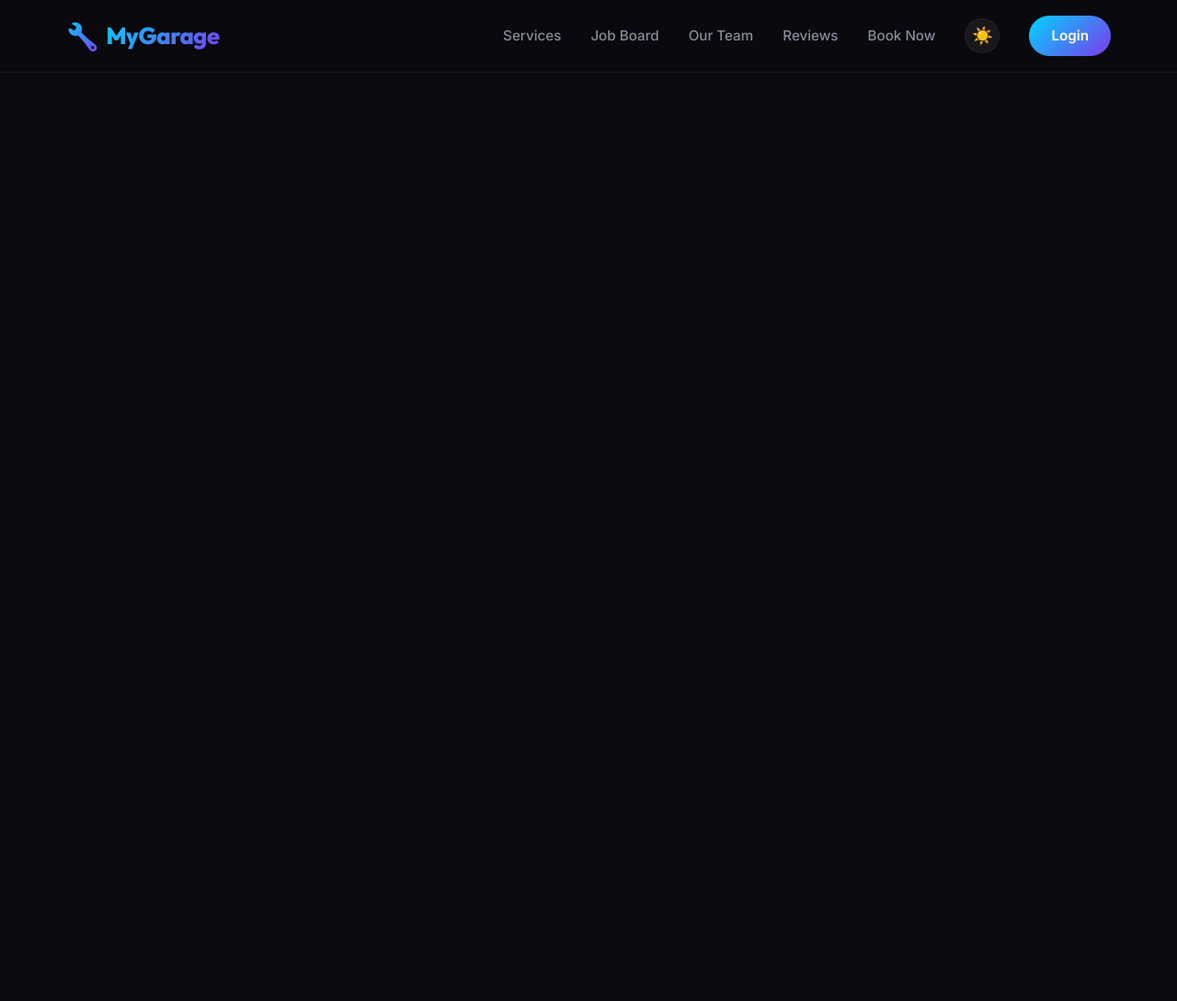
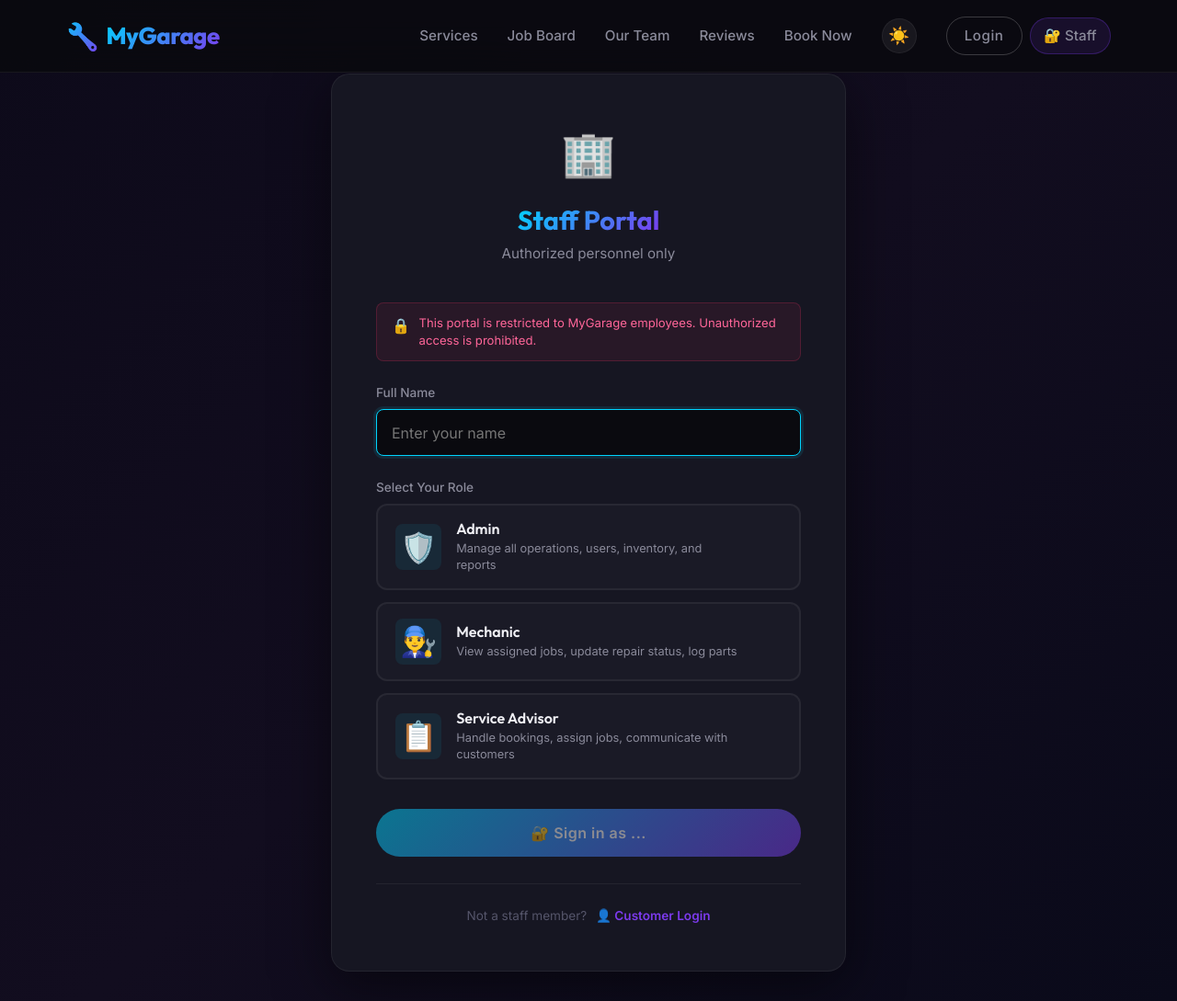
Before and after one commit to Thiva123-ab/My_Garage-, a React (Vite) app in the folder frontend/: page /staff-login in a window 1280 px wide. Shown: the whole page at 92% size. Before the commit the page ends 800 px from the top, so only its background shows below. Built offline with nearby package versions, Linux system fonts and the light colour scheme.

Commit message:
feat: implement role-based staff authentication and protected dashboard routing

```diff
--- a/frontend/src/App.jsx
+++ b/frontend/src/App.jsx
@@ -4,8 +4,10 @@ import { ThemeProvider } from './context/ThemeContext.jsx';
 import { AuthProvider } from './context/AuthContext.jsx';
 import { BookingProvider } from './context/BookingContext.jsx';
 import Navbar from './components/Navbar';
+import StaffRoute from './components/StaffRoute';
 import HomePage from './pages/HomePage';
 import LoginPage from './pages/LoginPage';
+import StaffLoginPage from './pages/StaffLoginPage';
 import DashboardPage from './pages/DashboardPage';
 
 function App() {
@@ -16,9 +18,20 @@ function App() {
           <Router>
             <Navbar />
             <Routes>
+              {/* Public routes */}
               <Route path="/" element={<HomePage />} />
               <Route path="/login" element={<LoginPage />} />
-              <Route path="/dashboard" element={<DashboardPage />} />
+
+              {/* Staff-only route — customers are blocked */}
+              <Route path="/staff-login" element={<StaffLoginPage />} />
+              <Route
+                path="/dashboard"
+                element={
+                  <StaffRoute>
+                    <DashboardPage />
+                  </StaffRoute>
+                }
+              />
             </Routes>
           </Router>
         </BookingProvider>
--- a/frontend/src/components/Navbar.jsx
+++ b/frontend/src/components/Navbar.jsx
@@ -1,7 +1,7 @@
 import React, { useState } from 'react';
 import { Link, useLocation, useNavigate } from 'react-router-dom';
 import { useTheme } from '../context/ThemeContext.jsx';
-import { useAuth, ROLES, ROLE_INFO } from '../context/AuthContext.jsx';
+import { useAuth, ROLES, ROLE_INFO, isStaffRole } from '../context/AuthContext.jsx';
 
 const Navbar = () => {
   const [menuOpen, setMenuOpen] = useState(false);
@@ -11,6 +11,7 @@ const Navbar = () => {
   const navigate = useNavigate();
 
   const isDashboard = location.pathname === '/dashboard';
+  const isStaff = isLoggedIn && isStaffRole(user?.role);
 
   const handleLogout = () => {
     logout();
@@ -27,19 +28,19 @@ const Navbar = () => {
         </Link>
 
         <div className={`navbar-links ${menuOpen ? 'open' : ''}`}>
-          {/* Customer / public nav */}
-          {(!isLoggedIn || user?.role === ROLES.CUSTOMER) && !isDashboard && (
+          {/* Public / Customer nav links */}
+          {!isStaff && (
             <>
-              <a href="#services" onClick={() => setMenuOpen(false)}>Services</a>
-              <a href="#job-board" onClick={() => setMenuOpen(false)}>Job Board</a>
-              <a href="#team" onClick={() => setMenuOpen(false)}>Our Team</a>
-              <a href="#testimonials" onClick={() => setMenuOpen(false)}>Reviews</a>
-              <a href="#booking" onClick={() => setMenuOpen(false)}>Book Now</a>
+              <a href="/#services" onClick={() => setMenuOpen(false)}>Services</a>
+              <a href="/#job-board" onClick={() => setMenuOpen(false)}>Job Board</a>
+              <a href="/#team" onClick={() => setMenuOpen(false)}>Our Team</a>
+              <a href="/#testimonials" onClick={() => setMenuOpen(false)}>Reviews</a>
+              <a href="/#booking" onClick={() => setMenuOpen(false)}>Book Now</a>
             </>
           )}
 
-          {/* Dashboard nav for staff roles */}
-          {isLoggedIn && user?.role !== ROLES.CUSTOMER && (
+          {/* Staff nav links */}
+          {isStaff && (
             <>
               <Link to="/" onClick={() => setMenuOpen(false)}>Home</Link>
               <Link to="/dashboard" onClick={() => setMenuOpen(false)}>Dashboard</Link>
@@ -56,20 +57,35 @@ const Navbar = () => {
             {theme === 'dark' ? '☀️' : '🌙'}
           </button>
 
-          {/* Auth */}
+          {/* Auth section */}
           {isLoggedIn ? (
             <div className="nav-user-menu">
-              <div className="nav-user-badge" style={{ '--role-color': ROLE_INFO[user.role]?.color || '#00d4ff' }}>
+              <div
+                className="nav-user-badge"
+                style={{ '--role-color': ROLE_INFO[user.role]?.color || '#00d4ff' }}
+              >
                 <span className="nav-user-icon">{ROLE_INFO[user.role]?.icon}</span>
                 <span className="nav-user-name">{user.name}</span>
-                <span className="nav-user-role">{ROLE_INFO[user.role]?.label}</span>
+                <span
+                  className="nav-user-role"
+                  style={{ background: `${ROLE_INFO[user.role]?.color}20`, color: ROLE_INFO[user.role]?.color }}
+                >
+                  {ROLE_INFO[user.role]?.label}
+                </span>
               </div>
               <button className="btn btn-sm btn-outline nav-logout" onClick={handleLogout}>
                 Logout
               </button>
             </div>
           ) : (
-            <Link to="/login" className="nav-cta" onClick={() => setMenuOpen(false)}>Login</Link>
+            <div className="nav-auth-buttons">
+              <Link to="/login" className="btn btn-sm btn-outline" id="customer-login-btn" onClick={() => setMenuOpen(false)}>
+                Login
+              </Link>
+              <Link to="/staff-login" className="staff-portal-btn" id="staff-login-btn" onClick={() => setMenuOpen(false)}>
+                🔐 Staff
+              </Link>
+            </div>
           )}
         </div>
 
--- /dev/null
+++ b/frontend/src/components/StaffRoute.jsx
@@ -0,0 +1,25 @@
+import React from 'react';
+import { Navigate } from 'react-router-dom';
+import { useAuth, isStaffRole } from '../context/AuthContext.jsx';
+
+/**
+ * StaffRoute — Only allows staff roles (admin, mechanic, service_advisor).
+ * Customers are redirected to the home page.
+ * Unauthenticated users are redirected to staff login.
+ */
+const StaffRoute = ({ children }) => {
+  const { user, isLoggedIn } = useAuth();
+
+  if (!isLoggedIn) {
+    return <Navigate to="/staff-login" replace />;
+  }
+
+  if (!isStaffRole(user.role)) {
+    // Customer tried to access staff dashboard — send them home
+    return <Navigate to="/" replace />;
+  }
+
+  return children;
+};
+
+export default StaffRoute;
--- a/frontend/src/index.css
+++ b/frontend/src/index.css
@@ -1285,6 +1285,137 @@ h1, h2, h3, h4, h5, h6 {
 }
 
 /* ============================================================
+   STAFF PORTAL & CUSTOMER LOGIN EXTRAS
+   ============================================================ */
+
+/* Nav auth buttons (Login + Staff side by side) */
+.nav-auth-buttons {
+  display: flex;
+  align-items: center;
+  gap: 0.5rem;
+}
+
+.staff-portal-btn {
+  padding: 0.4rem 0.9rem;
+  background: rgba(124, 58, 237, 0.12);
+  border: 1px solid rgba(124, 58, 237, 0.3);
+  border-radius: var(--radius-full);
+  color: #a78bfa;
+  font-size: 0.82rem;
+  font-weight: 600;
+  transition: all var(--transition-fast);
+  white-space: nowrap;
+}
+.staff-portal-btn:hover {
+  background: rgba(124, 58, 237, 0.25);
+  border-color: rgba(124, 58, 237, 0.5);
+  color: #c4b5fd;
+  transform: none;
+}
+
+/* Staff portal page tint */
+.staff-login-page {
+  background: linear-gradient(135deg, #0d0a1a 0%, #120d1f 50%, #0a0a1a 100%);
+}
+
+/* "Authorized only" warning banner */
+.staff-warning-banner {
+  display: flex;
+  align-items: flex-start;
+  gap: 0.6rem;
+  padding: 0.8rem 1rem;
+  background: rgba(255, 51, 102, 0.08);
+  border: 1px solid rgba(255, 51, 102, 0.2);
+  border-radius: var(--radius-sm);
+  font-size: 0.82rem;
+  color: #ff6699;
+  line-height: 1.4;
+  margin-bottom: 1.5rem;
+}
+
+.staff-warning-banner span:first-child {
+  font-size: 1rem;
+  flex-shrink: 0;
+  margin-top: 0.05rem;
+}
+
+/* Passcode field slide-in */
+.passcode-group {
+  margin-bottom: 1.2rem;
+}
+
+/* Staff login error */
+.staff-login-error {
+  padding: 0.7rem 1rem;
+  background: rgba(255, 51, 102, 0.1);
+  border: 1px solid rgba(255, 51, 102, 0.25);
+  border-radius: var(--radius-sm);
+  color: #ff6699;
+  font-size: 0.88rem;
+  font-weight: 600;
+  margin-bottom: 1.2rem;
+  animation: fadeInUp 0.2s ease-out;
+}
+
+/* Login divider / staff link */
+.login-staff-link {
+  display: flex;
+  align-items: center;
+  justify-content: center;
+  gap: 0.6rem;
+  margin-top: 1.8rem;
+  padding-top: 1.5rem;
+  border-top: 1px solid var(--border-color);
+  font-size: 0.85rem;
+  color: var(--text-muted);
+}
+
+.login-staff-link a {
+  font-weight: 600;
+  color: var(--accent-secondary);
+  transition: color var(--transition-fast);
+}
+.login-staff-link a:hover {
+  color: #a78bfa;
+}
+
+/* Customer benefits list */
+.customer-benefits {
+  display: flex;
+  flex-direction: column;
+  gap: 0.6rem;
+  padding: 1rem 1.2rem;
+  background: rgba(0, 212, 255, 0.04);
+  border: 1px solid rgba(0, 212, 255, 0.1);
+  border-radius: var(--radius-md);
+  margin-bottom: 1.5rem;
+}
+
+.benefit-item {
+  display: flex;
+  align-items: center;
+  gap: 0.7rem;
+  font-size: 0.88rem;
+  color: var(--text-secondary);
+}
+
+.benefit-icon {
+  font-size: 1.1rem;
+  width: 24px;
+  text-align: center;
+  flex-shrink: 0;
+}
+
+/* Light theme overrides for new components */
+[data-theme="light"] .staff-portal-btn {
+  color: #7c3aed;
+  background: rgba(124, 58, 237, 0.08);
+}
+[data-theme="light"] .customer-benefits {
+  background: rgba(0, 212, 255, 0.04);
+}
+
+/* ============================================================
    DASHBOARD LAYOUT
    ============================================================ */
 .dashboard {
--- a/frontend/src/pages/LoginPage.jsx
+++ b/frontend/src/pages/LoginPage.jsx
@@ -1,75 +1,76 @@
 import React, { useState } from 'react';
-import { useNavigate } from 'react-router-dom';
-import { useAuth, ROLES, ROLE_INFO } from '../context/AuthContext.jsx';
+import { Link, useNavigate } from 'react-router-dom';
+import { useAuth } from '../context/AuthContext.jsx';
 
 const LoginPage = () => {
   const [name, setName] = useState('');
-  const [selectedRole, setSelectedRole] = useState('');
+  const [submitting, setSubmitting] = useState(false);
   const { login } = useAuth();
   const navigate = useNavigate();
 
   const handleLogin = (e) => {
     e.preventDefault();
-    if (!name.trim() || !selectedRole) return;
-    login(name.trim(), selectedRole);
-    // Navigate based on role
-    if (selectedRole === ROLES.CUSTOMER) {
-      navigate('/');
-    } else {
-      navigate('/dashboard');
-    }
+    if (!name.trim()) return;
+    setSubmitting(true);
+    login(name.trim(), 'customer');
+    navigate('/');
   };
 
   return (
     <div className="login-page">
       <div className="login-card">
+        {/* Header */}
         <div className="login-header">
           <div className="login-logo">🔧</div>
           <h1>Welcome to <span className="gradient-text">MyGarage</span></h1>
-          <p>Select your role to continue</p>
+          <p>Your trusted vehicle repair partner</p>
         </div>
 
+        {/* Customer login form */}
         <form onSubmit={handleLogin}>
           <div className="login-input-group">
-            <label htmlFor="login-name">Your Name</label>
+            <label htmlFor="login-name">Your Full Name</label>
             <input
               type="text"
               id="login-name"
               value={name}
               onChange={(e) => setName(e.target.value)}
-              placeholder="Enter your name"
+              placeholder="e.g. John Smith"
               required
+              autoFocus
             />
           </div>
 
-          <div className="login-roles">
-            {Object.entries(ROLE_INFO).map(([key, info]) => (
-              <div
-                key={key}
-                className={`login-role-card ${selectedRole === key ? 'selected' : ''}`}
-                onClick={() => setSelectedRole(key)}
-                style={{ '--role-color': info.color }}
-              >
-                <div className="role-card-icon">{info.icon}</div>
-                <div className="role-card-info">
-                  <h3>{info.label}</h3>
-                  <p>{info.description}</p>
-                </div>
-                <div className="role-card-check">
-                  {selectedRole === key ? '✓' : ''}
-                </div>
-              </div>
-            ))}
+          {/* Customer benefits */}
+          <div className="customer-benefits">
+            <div className="benefit-item">
+              <span className="benefit-icon">📅</span>
+              <span>Book appointments online</span>
+            </div>
+            <div className="benefit-item">
+              <span className="benefit-icon">🚗</span>
+              <span>Track your vehicle repairs</span>
+            </div>
+            <div className="benefit-item">
+              <span className="benefit-icon">⭐</span>
+              <span>View service history & reviews</span>
+            </div>
           </div>
 
           <button
             type="submit"
             className="btn btn-primary login-submit"
-            disabled={!name.trim() || !selectedRole}
+            disabled={!name.trim() || submitting}
           >
-            Continue as {selectedRole ? ROLE_INFO[selectedRole].label : '...'}
+            {submitting ? '⏳ Signing in...' : '🚀 Continue as Customer'}
           </button>
         </form>
+
+        {/* Staff portal link */}
+        <div className="login-staff-link">
+          <span>Are you a staff member?</span>
+          <Link to="/staff-login" id="staff-portal-link">🔐 Staff Portal</Link>
+        </div>
       </div>
     </div>
   );
--- /dev/null
+++ b/frontend/src/pages/StaffLoginPage.jsx
@@ -0,0 +1,136 @@
+import React, { useState } from 'react';
+import { Link, useNavigate } from 'react-router-dom';
+import { useAuth, ROLES, ROLE_INFO } from '../context/AuthContext.jsx';
+
+const STAFF_ROLES = [ROLES.ADMIN, ROLES.MECHANIC, ROLES.SERVICE_ADVISOR];
+
+const StaffLoginPage = () => {
+  const [name, setName] = useState('');
+  const [selectedRole, setSelectedRole] = useState('');
+  const [passcode, setPasscode] = useState('');
+  const [error, setError] = useState('');
+  const [submitting, setSubmitting] = useState(false);
+  const { login } = useAuth();
+  const navigate = useNavigate();
+
+  const handleLogin = (e) => {
+    e.preventDefault();
+    setError('');
+
+    if (!name.trim() || !selectedRole || !passcode) return;
+
+    const roleInfo = ROLE_INFO[selectedRole];
+    if (passcode !== roleInfo.passcode) {
+      setError('❌ Incorrect passcode. Please try again.');
+      return;
+    }
+
+    setSubmitting(true);
+    login(name.trim(), selectedRole);
+    navigate('/dashboard');
+  };
+
+  return (
+    <div className="login-page staff-login-page">
+      <div className="login-card">
+        {/* Header */}
+        <div className="login-header">
+          <div className="login-logo">🏢</div>
+          <h1>
+            <span className="gradient-text">Staff Portal</span>
+          </h1>
+          <p>Authorized personnel only</p>
+        </div>
+
+        {/* Warning banner */}
+        <div className="staff-warning-banner">
+          <span>🔒</span>
+          <span>This portal is restricted to MyGarage employees. Unauthorized access is prohibited.</span>
+        </div>
+
+        <form onSubmit={handleLogin}>
+          {/* Name */}
+          <div className="login-input-group">
+            <label htmlFor="staff-name">Full Name</label>
+            <input
+              type="text"
+              id="staff-name"
+              value={name}
+              onChange={(e) => setName(e.target.value)}
+              placeholder="Enter your name"
+              required
+              autoFocus
+            />
+          </div>
+
+          {/* Role Selection */}
+          <div className="login-input-group">
+            <label>Select Your Role</label>
+            <div className="login-roles">
+              {STAFF_ROLES.map((roleKey) => {
+                const info = ROLE_INFO[roleKey];
+                return (
+                  <div
+                    key={roleKey}
+                    className={`login-role-card ${selectedRole === roleKey ? 'selected' : ''}`}
+                    onClick={() => { setSelectedRole(roleKey); setPasscode(''); setError(''); }}
+                    style={{ '--role-color': info.color }}
+                  >
+                    <div className="role-card-icon">{info.icon}</div>
+                    <div className="role-card-info">
+                      <h3>{info.label}</h3>
+                      <p>{info.description}</p>
+                    </div>
+                    <div className="role-card-check">
+                      {selectedRole === roleKey ? '✓' : ''}
+                    </div>
+                  </div>
+                );
+              })}
+            </div>
+          </div>
+
+          {/* Passcode — only shown after selecting a role */}
+          {selectedRole && (
+            <div className="login-input-group passcode-group" style={{ animation: 'fadeInUp 0.3s ease-out' }}>
+              <label htmlFor="staff-passcode">
+                {ROLE_INFO[selectedRole].icon} {ROLE_INFO[selectedRole].label} Passcode
+              </label>
+              <input
+                type="password"
+                id="staff-passcode"
+                value={passcode}
+                onChange={(e) => { setPasscode(e.target.value); setError(''); }}
+                placeholder="Enter your role passcode"
+                required
+                autoComplete="off"
+              />
+            </div>
+          )}
+
+          {/* Error message */}
+          {error && (
+            <div className="staff-login-error">{error}</div>
+          )}
+
+          <button
+            type="submit"
+            className="btn btn-primary login-submit"
+            disabled={!name.trim() || !selectedRole || !passcode || submitting}
+            style={{ background: selectedRole ? `linear-gradient(135deg, ${ROLE_INFO[selectedRole]?.color}, #7c3aed)` : undefined }}
+          >
+            {submitting ? '⏳ Verifying...' : `🔐 Sign in as ${selectedRole ? ROLE_INFO[selectedRole].label : '...'}`}
+          </button>
+        </form>
+
+        {/* Back to customer login */}
+        <div className="login-staff-link">
+          <span>Not a staff member?</span>
+          <Link to="/login" id="customer-login-link">👤 Customer Login</Link>
+        </div>
+      </div>
+    </div>
+  );
+};
+
+export default StaffLoginPage;
```
